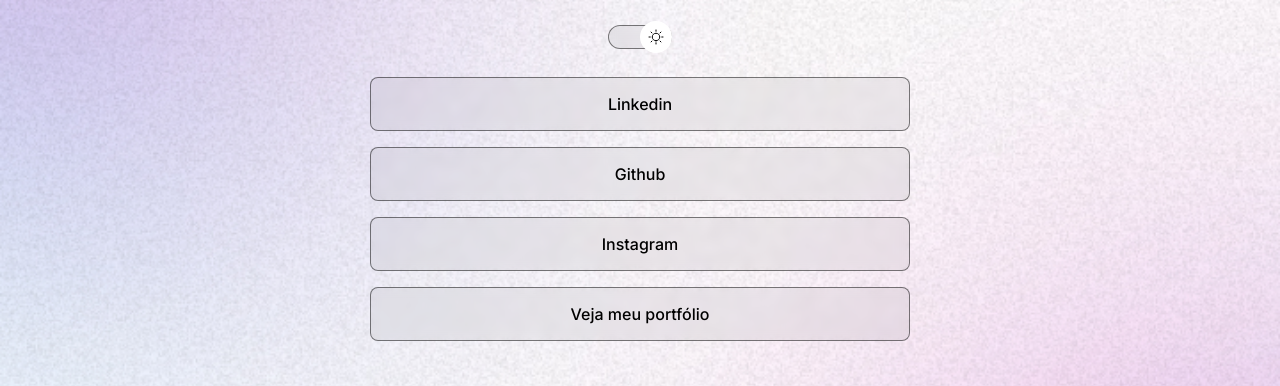
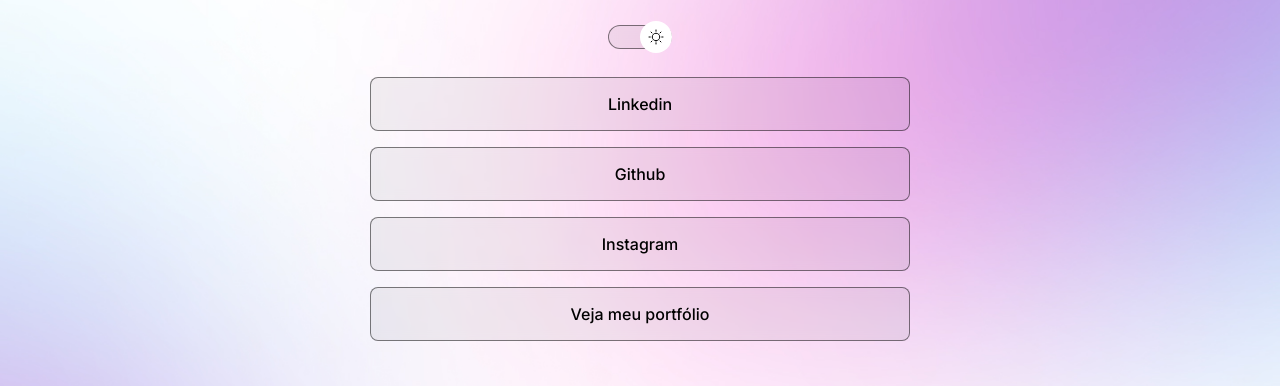
Before and after one commit to BrunoLucas21/Social-Links, a plain HTML site: page index.html in a window 1280 px wide. Shown: the part 203-589 px from the top of the page. Drawn offline with nearby package versions, Linux system fonts and the light colour scheme.

Commit message:
change background based on media queries

```diff
--- a/style.css
+++ b/style.css
@@ -160,3 +160,14 @@
   text-align: center;
   font-size: 14px;
 }
+
+/* @media */
+@media (min-width: 700px) {
+  :root {
+    --bg-url: url(./assets/assets/bg-desktop.jpg);
+  }
+
+  .light {
+    --bg-url: url(./assets/assets/bg-desktop-light.jpg);
+  }
+}
```
